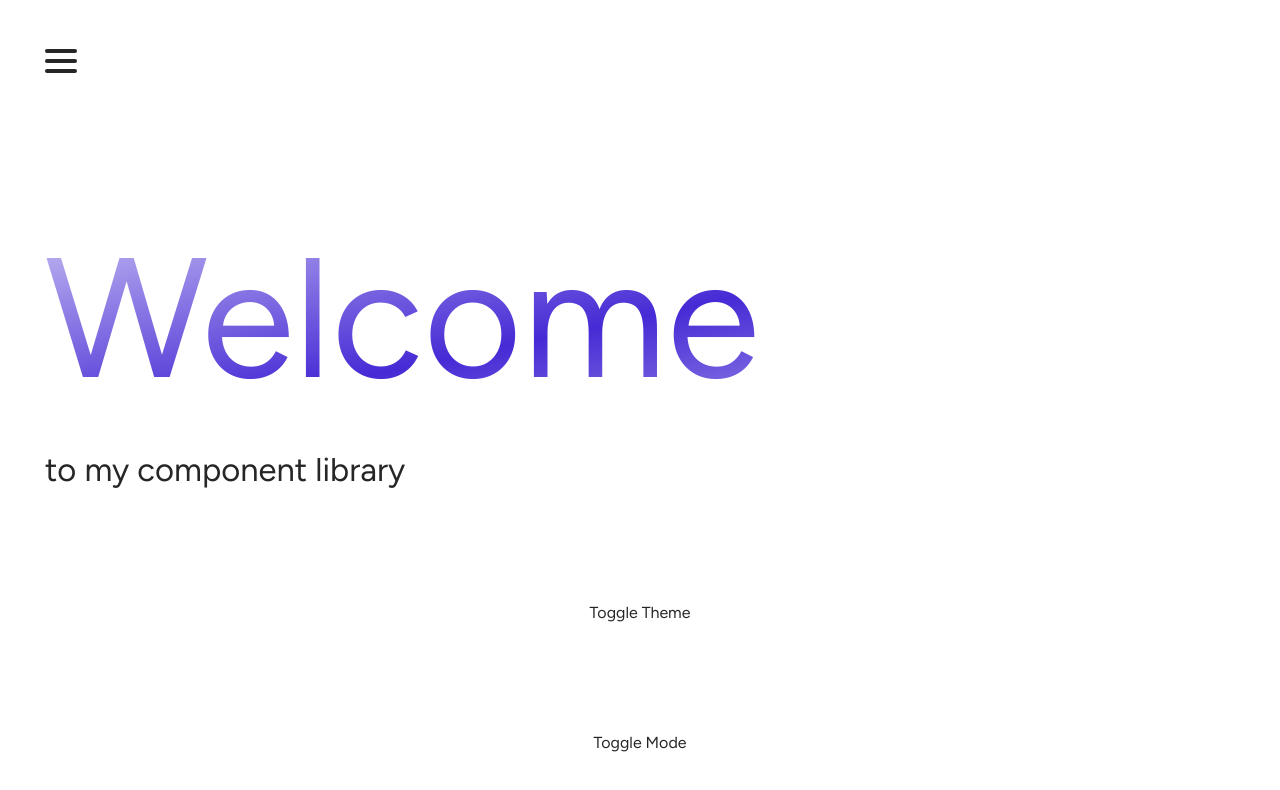
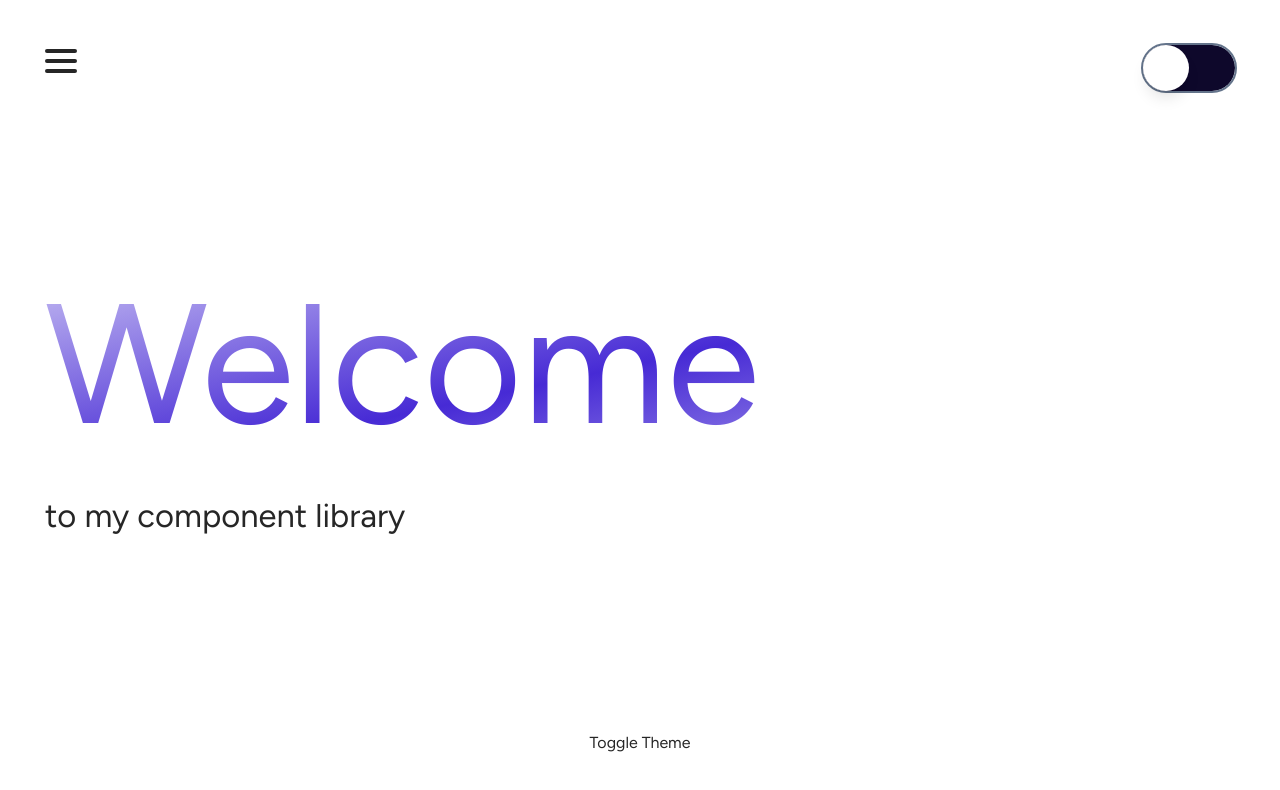
Before and after one commit to marvimarvv/component-library, a Next.js app: page / in a window 1280 px wide. Shown: the top 790 px of the page. Built offline with nearby package versions, Linux system fonts and the light colour scheme; a web font is replaced by a local one.

Commit message:
Add switch Add gradient theme background animation

```diff
--- a/src/app/page.tsx
+++ b/src/app/page.tsx
@@ -12,11 +12,21 @@ export default function Home() {
 
   return (
     <main className="h-screen overflow-y-scroll snap-y snap-mandatory">
-      <div
-        className={`flex h-screen flex-col justify-between p-space-m-l bg-skin-background snap-start ${
-          theme === "gradient-theme" ? "gradient-theme-hero-bg" : ""
-        }`}
-      >
+      <div className="flex h-screen flex-col justify-between p-space-m-l snap-start">
+        <div className="inset-0 absolute -z-10 bg-skin-background"></div>
+        {theme === "gradient-theme" ? (
+          <>
+            <div className="inset-0 absolute -z-10 gradient-theme-bg gradient-theme-bg--1"></div>
+            <div className="inset-0 absolute -z-10 gradient-theme-bg gradient-theme-bg--2"></div>
+            <div className="inset-0 absolute -z-10 gradient-theme-bg gradient-theme-bg--3"></div>
+            <div className="inset-0 absolute -z-10 gradient-theme-bg gradient-theme-bg--4"></div>
+            <div className="inset-0 absolute -z-10 gradient-theme-bg gradient-theme-bg--5"></div>
+            <div className="inset-0 absolute -z-10 gradient-theme-bg gradient-theme-bg--6"></div>
+            <div className="inset-0 absolute -z-10 gradient-theme-bg gradient-theme-bg--7"></div>
+          </>
+        ) : (
+          ""
+        )}
         <MobileNav
           links={[
             { label: "Start", href: "/" },
@@ -24,9 +34,10 @@ export default function Home() {
             { label: "Mobile Menu", href: "/#mobile-menu" },
           ]}
           backgroundColor="skin-primary-500"
+          className="fixed top-space-m-l left-space-m-l"
         />
         <motion.h1
-          className="flex flex-col"
+          className="flex flex-col justify-center h-full"
           initial="inital"
           animate="animate"
           transition={{ staggerChildren: 0.5 }}
@@ -60,13 +71,13 @@ export default function Home() {
                 transition: { duration: 1 },
               },
             }}
-            className="text-fluid-l text-skin-on-background"
+            className="text-fluid-l text-skin-background-contrast"
           >
             to my component library
           </motion.span>
         </motion.h1>
         <ThemeToggle />
-        <ModeToggle />
+        <ModeToggle className="fixed top-space-m-l right-space-m-l" />
       </div>
       <div
         id="buttons"
--- a/src/components/Button.tsx
+++ b/src/components/Button.tsx
@@ -46,7 +46,7 @@ const buttonStyles = cva(
         intent: "secondary",
         theme: "neon-theme",
         class:
-          "neon-theme-button-secondary-border dark:text-skin-on-background bg-transparent -translate-y-[.5em] active:after:w-[.1em] active:after:-right-[.1em] active:after:-bottom-[.1em] active:before:h-[.1em] active:before:-right-[.1em] active:before:-bottom-[.1em] active:translate-y-0 active:translate-x-[.3em] after:transition-all after:duration-150 relative transition-all duration-150 after:absolute after:h-full after:w-[0.5em] after:right-[-0.5em] after:bottom-[-0.25em] after:bg-skin-primary-700 after:skew-y-[45deg] before:absolute before:-right-[0.25em] before:-bottom-[0.5em] before:w-full before:h-[0.5em] before:skew-x-[45deg] before:bg-skin-primary-900 before:transition-all before:duration-150",
+          "neon-theme-button-secondary-border dark:text-skin-background-contrast bg-transparent -translate-y-[.5em] active:after:w-[.1em] active:after:-right-[.1em] active:after:-bottom-[.1em] active:before:h-[.1em] active:before:-right-[.1em] active:before:-bottom-[.1em] active:translate-y-0 active:translate-x-[.3em] after:transition-all after:duration-150 relative transition-all duration-150 after:absolute after:h-full after:w-[0.5em] after:right-[-0.5em] after:bottom-[-0.25em] after:bg-skin-primary-700 after:skew-y-[45deg] before:absolute before:-right-[0.25em] before:-bottom-[0.5em] before:w-full before:h-[0.5em] before:skew-x-[45deg] before:bg-skin-primary-900 before:transition-all before:duration-150",
       },
     ],
     defaultVariants: {
@@ -57,7 +57,6 @@ const buttonStyles = cva(
   }
 );
 
-/**  This is some comment that will show up in the docs */
 export const Button = ({ intent, size, label, fullWidth }: ButtonProps) => {
   const { theme } = useTheme() as unknown as {
     theme: "gradient-theme" | "neon-theme" | null | undefined;
--- a/src/components/MobileNav.tsx
+++ b/src/components/MobileNav.tsx
@@ -51,21 +51,21 @@ const MobileNav: React.FC<MobileNavProps> = ({
                 className={
                   open
                     ? `absolute top-0 h-1 w-8 origin-center -translate-y-1/2 rotate-45 rounded-skin transition duration-500 bg-${backgroundColor}-contrast`
-                    : "mb-1.5 h-1 w-8 rounded-skin bg-skin-on-background transition duration-500"
+                    : "mb-1.5 h-1 w-8 rounded-skin bg-skin-background-contrast transition duration-500"
                 }
               ></div>
               <div
                 className={
                   open
                     ? `h-1 w-8 rounded-skin transition duration-500 `
-                    : "mb-1.5 h-1 w-8 rounded-skin bg-skin-on-background transition duration-500"
+                    : "mb-1.5 h-1 w-8 rounded-skin bg-skin-background-contrast transition duration-500"
                 }
               ></div>
               <div
                 className={
                   open
                     ? `absolute bottom-0 h-1 w-8 origin-center -translate-y-1/2 -rotate-45 rounded-skin transition duration-500 bg-${backgroundColor}-contrast`
-                    : "h-1 w-8 rounded-skin bg-skin-on-background transition duration-500"
+                    : "h-1 w-8 rounded-skin bg-skin-background-contrast transition duration-500"
                 }
               ></div>
             </div>
--- a/src/components/ModeToggle.tsx
+++ b/src/components/ModeToggle.tsx
@@ -1,10 +1,59 @@
+import { Switch } from "@headlessui/react";
+import { cva } from "class-variance-authority";
+import { useState } from "react";
 import { useTheme } from "./ThemeProvider";
 
-export default function ModeToggle() {
+const switchBgStyles = cva(
+  "relative inline-flex h-space-l w-space-2xl shrink-0 cursor-pointer rounded-skin transition-colors duration-200 ease outline-2 outline-slate-500 outline focus:outline-none focus-visible:ring-2  focus-visible:ring-white/75",
+  {
+    variants: {
+      enabled: {
+        true: "bg-skin-primary-300",
+        false: "bg-skin-primary-900",
+      },
+      theme: {
+        "gradient-theme": "",
+        "neon-theme": "",
+      },
+    },
+  }
+);
+
+const switchThumbStyles = cva(
+  "pointer-events-none inline-block h-full aspect-square transform rounded-skin bg-skin-background shadow-lg ring-0 transition duration-200 ease",
+  {
+    variants: {
+      enabled: {
+        true: "translate-x-full",
+        false: "translate-x-0",
+      },
+    },
+  }
+);
+
+export default function ModeToggle({ className }: { className?: string }) {
+  const [enabled, setEnabled] = useState(false);
   const { toggleMode } = useTheme();
+  const { theme } = useTheme() as unknown as {
+    theme: "gradient-theme" | "neon-theme" | null | undefined;
+  };
+
   return (
-    <button className="text-skin-on-background" onClick={toggleMode}>
-      Toggle Mode
-    </button>
+    <div className={className}>
+      <Switch
+        checked={enabled}
+        onChange={(checked) => {
+          toggleMode();
+          setEnabled(checked);
+        }}
+        className={switchBgStyles({ enabled, theme })}
+      >
+        <span className="sr-only">Toggle dark and light mode</span>
+        <span
+          aria-hidden="true"
+          className={switchThumbStyles({ enabled, theme })}
+        />
+      </Switch>
+    </div>
   );
 }
--- a/src/components/ThemeToggle.tsx
+++ b/src/components/ThemeToggle.tsx
@@ -3,7 +3,7 @@ import { useTheme } from "./ThemeProvider";
 export default function ThemeToggle() {
   const { toggleTheme } = useTheme();
   return (
-    <button className="text-skin-on-background" onClick={toggleTheme}>
+    <button className="text-skin-background-contrast" onClick={toggleTheme}>
       Toggle Theme
     </button>
   );
--- a/tailwind.config.ts
+++ b/tailwind.config.ts
@@ -92,7 +92,7 @@ const config: Config = {
           background: withOpacity("--color-background")({
             opacityValue: 1,
           }),
-          "on-background": withOpacity("--color-on-background")({
+          "background-contrast": withOpacity("--color-background-contrast")({
             opacityValue: 1,
           }),
         },
```
Also changed, not shown: src/app/globals.css (+83 -15 lines).
